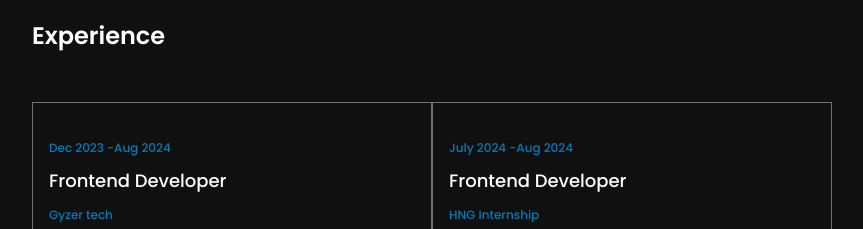
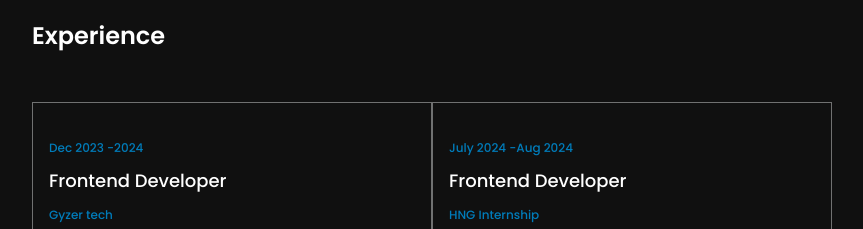
Before and after one commit to Promiseejiro/repo, a Next.js app in the folder portfolio/: page / in a window 1280 px wide. Shown: the part 1740-1969 px from the top of the page, without its empty margins (208-1071 px from the left). Built offline with nearby package versions, Linux system fonts and the light colour scheme.

Commit message:
new commit

```diff
--- a/portfolio/app/components/expirence/expirence.tsx
+++ b/portfolio/app/components/expirence/expirence.tsx
@@ -10,7 +10,7 @@ const Expirence =()=>{
 
      const experiences = [
       {
-        date: "Dec 2023 -Aug 2024",
+        date: "Dec 2023 -2024",
         role: "Gyzer tech",
         heading: "Frontend Developer",
         text: "Was involved in developing an intuitive interface that enhanced user engagement and understanding through a clear and user-friendly design.",
```
